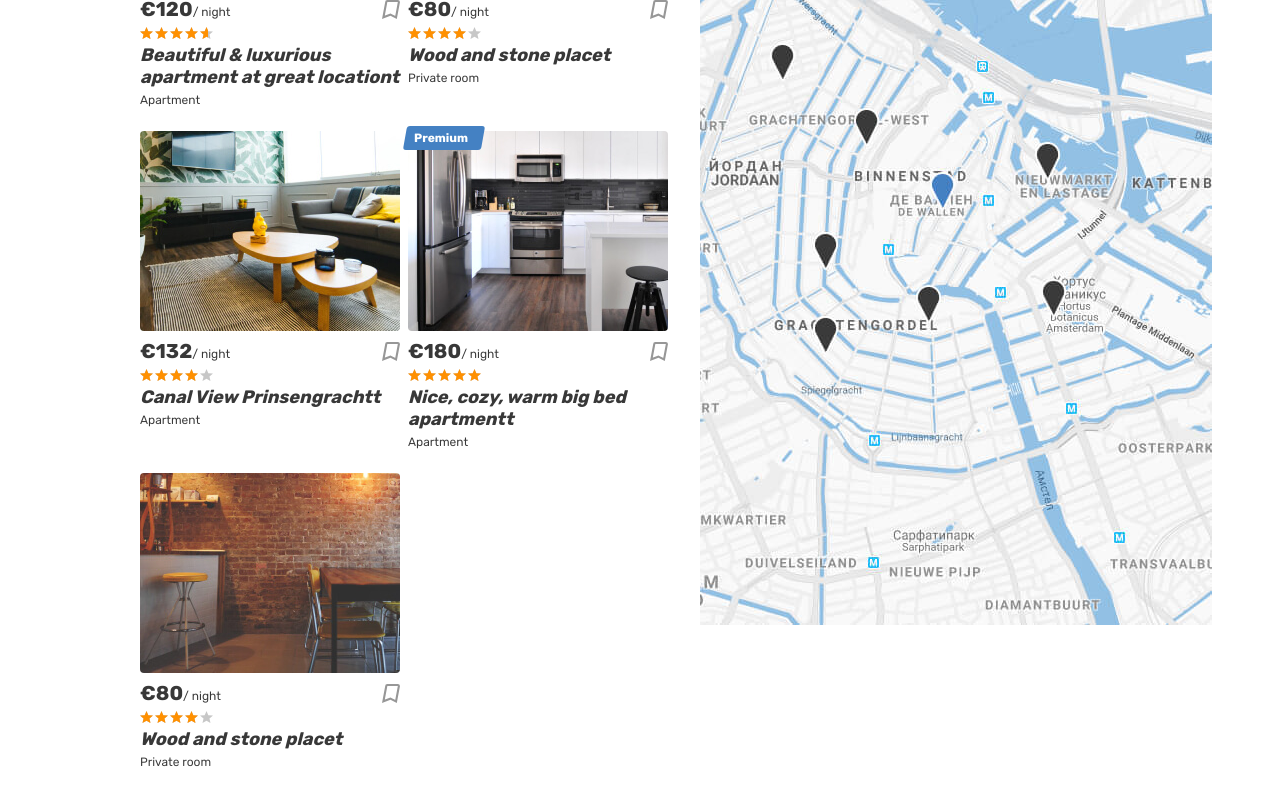
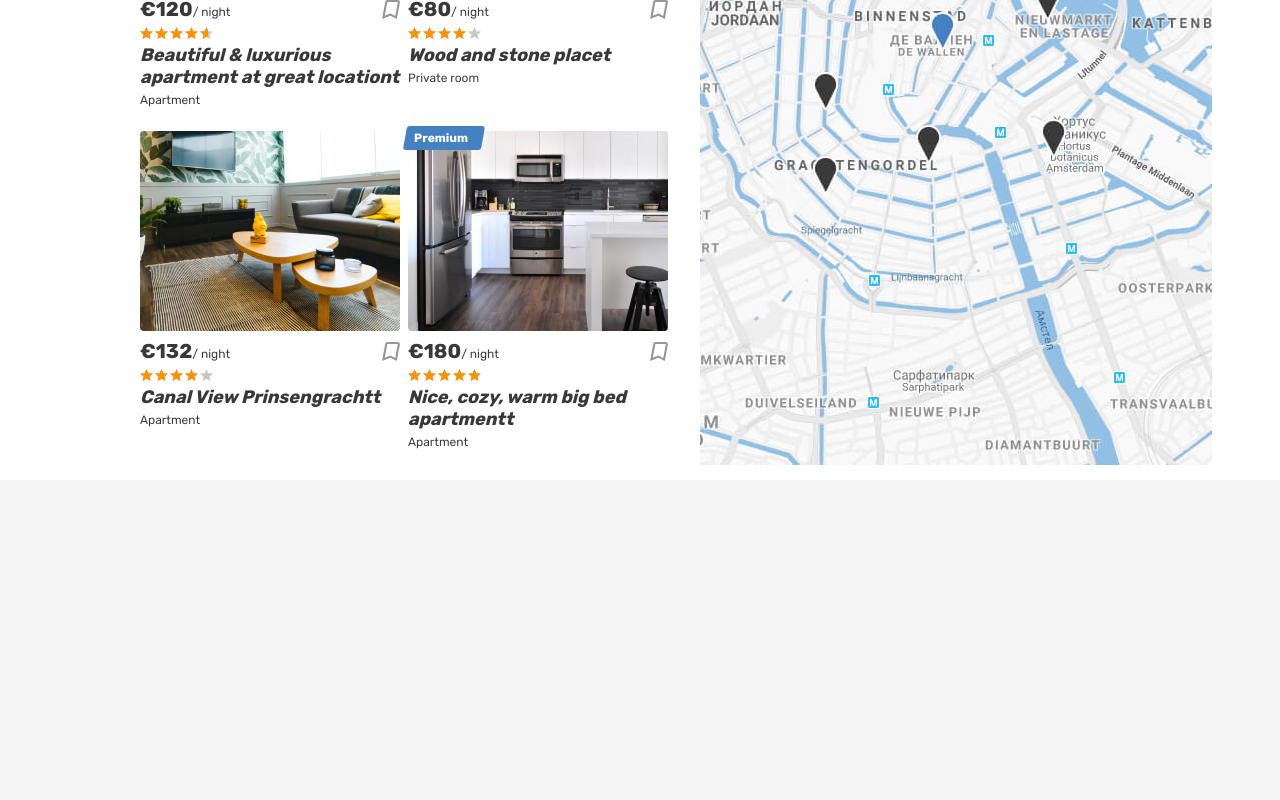
Before and after one commit to NataliaIlina/six-cities-overmind, a React app: page / in a window 1280 px wide. Shown: the part 529-1329 px from the top of the page. After the commit the page ends 1009 px from the top, so only its background shows below. Built offline with nearby package versions, Linux system fonts and the light colour scheme.

Commit message:
Обновляет настройку webpack

```diff
--- a/src/components/app/app.jsx
+++ b/src/components/app/app.jsx
@@ -1,6 +1,6 @@
 import React from "react";
-import Header from "../header/header.jsx";
-import PlaceCard from "../place-card/place-card.jsx";
+import Header from "components/header/header";
+import PlaceCard from "components/place-card/place-card";
 
 const places = [
   {
@@ -9,7 +9,7 @@ const places = [
     isPremium: true,
     rating: 93,
     type: `Apartment`,
-    url: `img/apartment-01.jpg`,
+    url: `img/apartment-01.jpg`
   },
   {
     title: `Wood and stone place`,
@@ -17,7 +17,7 @@ const places = [
     isPremium: false,
     rating: 80,
     type: `Private room`,
-    url: `img/room.jpg`,
+    url: `img/room.jpg`
   },
   {
     title: `Canal View Prinsengracht`,
@@ -25,7 +25,7 @@ const places = [
     isPremium: false,
     rating: 80,
     type: `Apartment`,
-    url: `img/apartment-02.jpg`,
+    url: `img/apartment-02.jpg`
   },
   {
     title: `Nice, cozy, warm big bed apartment`,
@@ -33,16 +33,8 @@ const places = [
     isPremium: true,
     rating: 100,
     type: `Apartment`,
-    url: `img/apartment-03.jpg`,
-  },
-  {
-    title: `Wood and stone place`,
-    price: 80,
-    isPremium: false,
-    rating: 80,
-    type: `Private room`,
-    url: `img/room.jpg`,
-  },
+    url: `img/apartment-03.jpg`
+  }
 ];
 
 const App = () => (
--- a/src/components/place-card/place-card.jsx
+++ b/src/components/place-card/place-card.jsx
@@ -47,7 +47,7 @@ const PlaceCard = ({place}) => (
 );
 
 PlaceCard.propTypes = {
-  place: PropTypes.object.isRequired,
+  place: PropTypes.object.isRequired
 };
 
 export default PlaceCard;
--- a/src/index.js
+++ b/src/index.js
@@ -1,6 +1,6 @@
 import React from "react";
 import ReactDOM from "react-dom";
-import App from "./components/app/app.jsx";
+import App from "components/app/app";
 
 const init = () => {
   ReactDOM.render(<App />, document.querySelector(`#root`));
--- a/webpack.config.js
+++ b/webpack.config.js
@@ -4,12 +4,13 @@ module.exports = {
   entry: `./src/index.js`,
   output: {
     filename: `bundle.js`,
-    path: path.join(__dirname, `public`),
+    path: path.join(__dirname, `public`)
   },
   devServer: {
     contentBase: path.join(__dirname, `public`),
     compress: false,
     port: 8080,
+    open: true
   },
   module: {
     rules: [
@@ -17,10 +18,17 @@ module.exports = {
         test: /\.(js|jsx)$/,
         exclude: /node_modules/,
         use: {
-          loader: `babel-loader`,
-        },
-      },
-    ],
+          loader: `babel-loader`
+        }
+      }
+    ]
   },
-  devtool: `source-map`,
+  resolve: {
+    alias: {
+      src: path.resolve(__dirname, `src/`),
+      components: path.resolve(__dirname, `src/components/`)
+    },
+    extensions: [`.js`, `.jsx`]
+  },
+  devtool: `source-map`
 };
```
